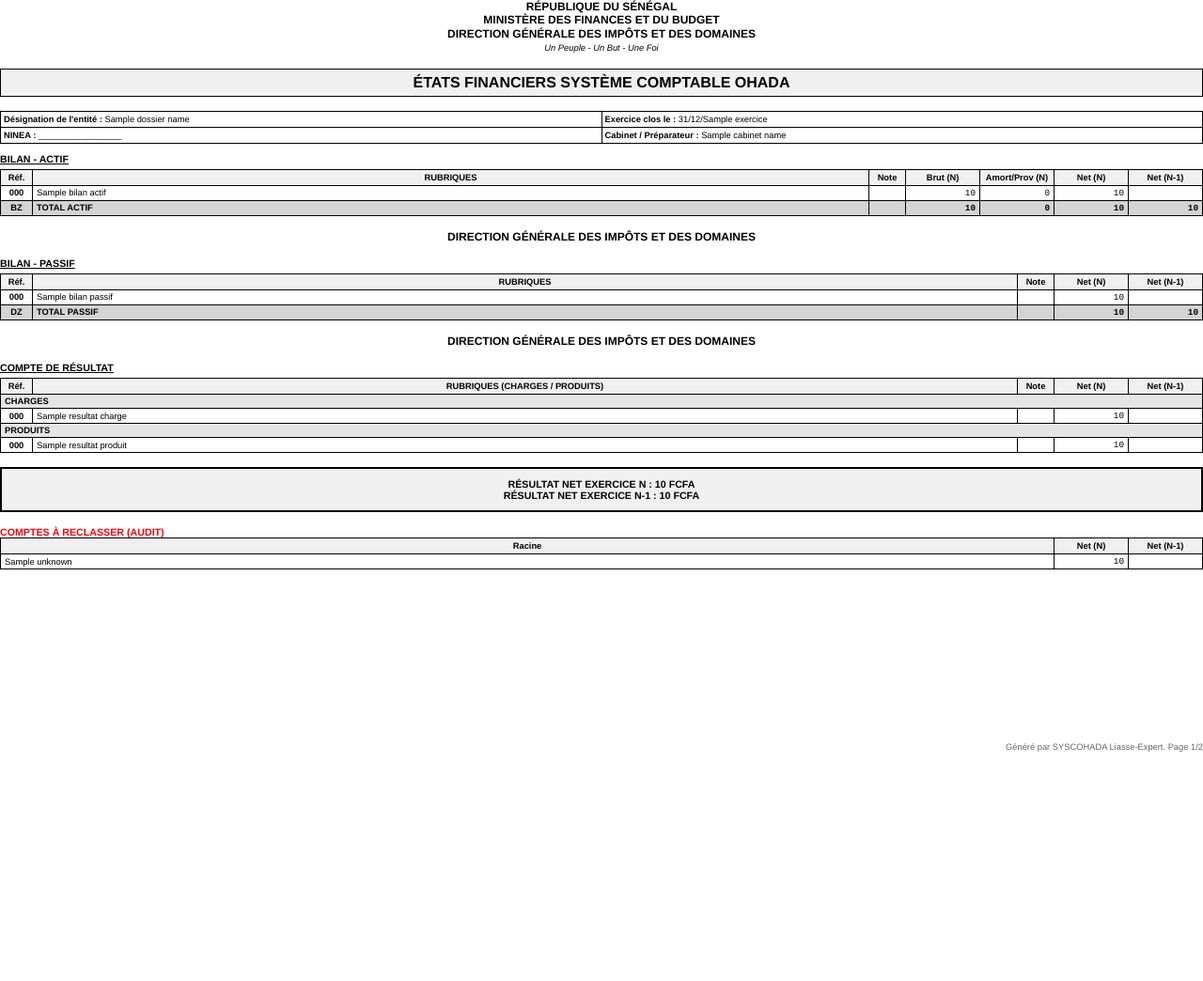
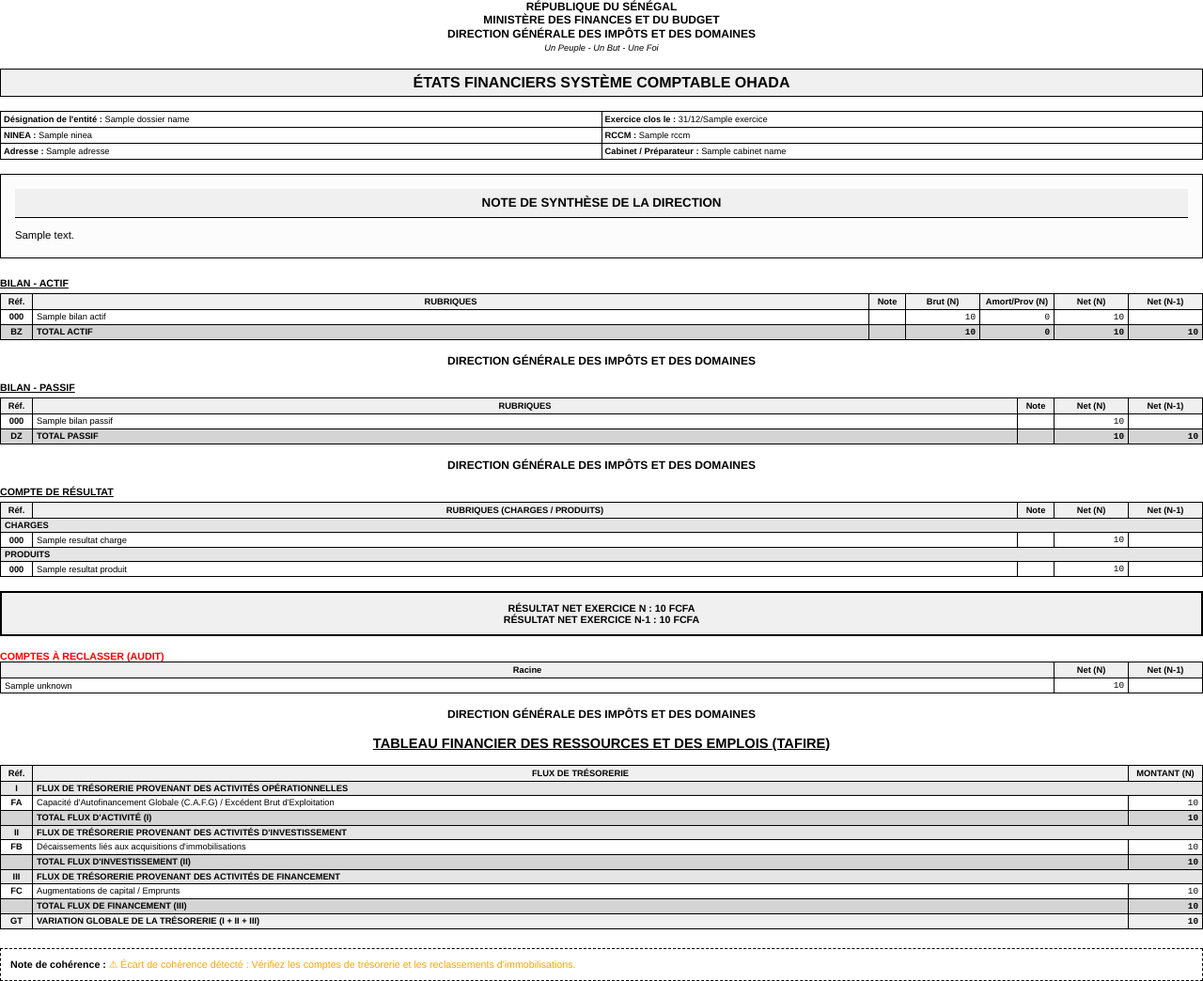
Before and after one commit to falang221/syscohada-liasse-expert, a Python web app: template backend/app/templates/liasse_template.html in a window 1280 px wide. Shown: the whole page at 94% size. Before the commit the page ends 800 px from the top, so only its background shows below. Run offline with Jinja, Linux system fonts and the light colour scheme; the template is opened without the code that fills it: most values are stand-ins (such as "Sample title", 1, 10 or a date in 2020).

Commit message:
style(backend): add AI commentary section to PDF

```diff
--- a/backend/app/templates/liasse_template.html
+++ b/backend/app/templates/liasse_template.html
@@ -20,6 +20,40 @@
         table.financial td.note { text-align: center; width: 30px; }
         .section-header { font-weight: bold; background-color: #e5e5e5; }
         .total-row { font-weight: bold; background-color: #d4d4d4; }
+
+        /* AI Commentary Styles */
+        .ai-commentary {
+            margin-top: 15px;
+            margin-bottom: 20px;
+            padding: 15px;
+            border: 1px solid #000;
+            background-color: #fcfcfc;
+            line-height: 1.5;
+        }
+        .ai-commentary-title {
+            font-weight: bold;
+            font-size: 10pt;
+            margin-bottom: 10px;
+            border-bottom: 1px solid #000;
+            padding-bottom: 5px;
+            text-align: center;
+            background-color: #f0f0f0;
+            padding-top: 5px;
+        }
+        .ai-content {
+            white-space: pre-wrap;
+            text-align: justify;
+            font-size: 8.5pt;
+        }
+
+        /* Footer configuration for WeasyPrint */
+        @page {
+            @bottom-right {
+                content: "Généré par SYSCOHADA Liasse-Expert. Page " counter(page) " / " counter(pages);
+                font-size: 7pt;
+                color: #666;
+            }
+        }
     </style>
 </head>
 <body>
@@ -38,10 +72,22 @@
             <td width="50%"><strong>Exercice clos le :</strong> 31/12/{{ exercice }}</td>
         </tr>
         <tr>
-            <td><strong>NINEA :</strong> _________________</td>
+            <td><strong>NINEA :</strong> {{ client_info.ninea if client_info.ninea else '_________________' }}</td>
+            <td><strong>RCCM :</strong> {{ client_info.rccm if client_info.rccm else '_________________' }}</td>
+        </tr>
+        <tr>
+            <td><strong>Adresse :</strong> {{ client_info.adresse if client_info.adresse else '_________________' }}</td>
             <td><strong>Cabinet / Préparateur :</strong> {{ cabinet_name }}</td>
         </tr>
     </table>
+
+    {% if ai_commentary %}
+    <div class="ai-commentary">
+        <div class="ai-commentary-title">NOTE DE SYNTHÈSE DE LA DIRECTION</div>
+        <div class="ai-content">{{ ai_commentary }}</div>
+    </div>
+    <div style="page-break-after: always;"></div>
+    {% endif %}
 
     <!-- BILAN ACTIF -->
     <div style="font-weight:bold; margin-bottom:5px; text-decoration: underline;">BILAN - ACTIF</div>
@@ -202,8 +248,86 @@
     </table>
     {% endif %}
 
-    <div style="position: absolute; bottom: 0; width: 100%; text-align: right; font-size: 7pt; color: #666;">
-        Généré par SYSCOHADA Liasse-Expert. Page 1/2
+    <div style="page-break-after: always;"></div>
+
+    <!-- TAFIRE -->
+    <div class="republic-header" style="margin-top: 10px;">
+        DIRECTION GÉNÉRALE DES IMPÔTS ET DES DOMAINES
     </div>
+    <div style="font-weight:bold; margin-bottom:15px; text-decoration: underline; text-align: center; font-size: 11pt;">
+        TABLEAU FINANCIER DES RESSOURCES ET DES EMPLOIS (TAFIRE)
+    </div>
+
+    <table class="financial">
+        <thead>
+            <tr>
+                <th>Réf.</th>
+                <th>FLUX DE TRÉSORERIE</th>
+                <th class="amount">MONTANT (N)</th>
+            </tr>
+        </thead>
+        <tbody>
+            <tr class="section-header">
+                <td class="code">I</td>
+                <td colspan="2">FLUX DE TRÉSORERIE PROVENANT DES ACTIVITÉS OPÉRATIONNELLES</td>
+            </tr>
+            <tr>
+                <td class="code">FA</td>
+                <td>Capacité d'Autofinancement Globale (C.A.F.G) / Excédent Brut d'Exploitation</td>
+                <td class="amount">{{ "{:,.0f}".format(statements.tafire.activite).replace(',', ' ') }}</td>
+            </tr>
+            <tr class="total-row">
+                <td></td>
+                <td>TOTAL FLUX D'ACTIVITÉ (I)</td>
+                <td class="amount">{{ "{:,.0f}".format(statements.tafire.activite).replace(',', ' ') }}</td>
+            </tr>
+
+            <tr class="section-header">
+                <td class="code">II</td>
+                <td colspan="2">FLUX DE TRÉSORERIE PROVENANT DES ACTIVITÉS D'INVESTISSEMENT</td>
+            </tr>
+            <tr>
+                <td class="code">FB</td>
+                <td>Décaissements liés aux acquisitions d'immobilisations</td>
+                <td class="amount">{{ "{:,.0f}".format(statements.tafire.investissement).replace(',', ' ') }}</td>
+            </tr>
+            <tr class="total-row">
+                <td></td>
+                <td>TOTAL FLUX D'INVESTISSEMENT (II)</td>
+                <td class="amount">{{ "{:,.0f}".format(statements.tafire.investissement).replace(',', ' ') }}</td>
+            </tr>
+
+            <tr class="section-header">
+                <td class="code">III</td>
+                <td colspan="2">FLUX DE TRÉSORERIE PROVENANT DES ACTIVITÉS DE FINANCEMENT</td>
+            </tr>
+            <tr>
+                <td class="code">FC</td>
+                <td>Augmentations de capital / Emprunts</td>
+                <td class="amount">{{ "{:,.0f}".format(statements.tafire.financement).replace(',', ' ') }}</td>
+            </tr>
+            <tr class="total-row">
+                <td></td>
+                <td>TOTAL FLUX DE FINANCEMENT (III)</td>
+                <td class="amount">{{ "{:,.0f}".format(statements.tafire.financement).replace(',', ' ') }}</td>
+            </tr>
+
+            <tr style="background-color: #f0f0f0; font-weight: bold; font-size: 10pt;">
+                <td class="code">GT</td>
+                <td>VARIATION GLOBALE DE LA TRÉSORERIE (I + II + III)</td>
+                <td class="amount">{{ "{:,.0f}".format(statements.tafire.variation_tresorerie).replace(',', ' ') }}</td>
+            </tr>
+        </tbody>
+    </table>
+
+    <div style="margin-top: 20px; padding: 10px; border: 1px dashed #000; font-size: 8pt;">
+        <strong>Note de cohérence :</strong>
+        {% if statements.tafire.coherence_check %}
+            <span style="color: green;">✓ Cohérence validée : La variation de trésorerie correspond à la différence des soldes de trésorerie au bilan.</span>
+        {% else %}
+            <span style="color: orange;">⚠ Écart de cohérence détecté : Vérifiez les comptes de trésorerie et les reclassements d'immobilisations.</span>
+        {% endif %}
+    </div>
+
 </body>
 </html>
```
